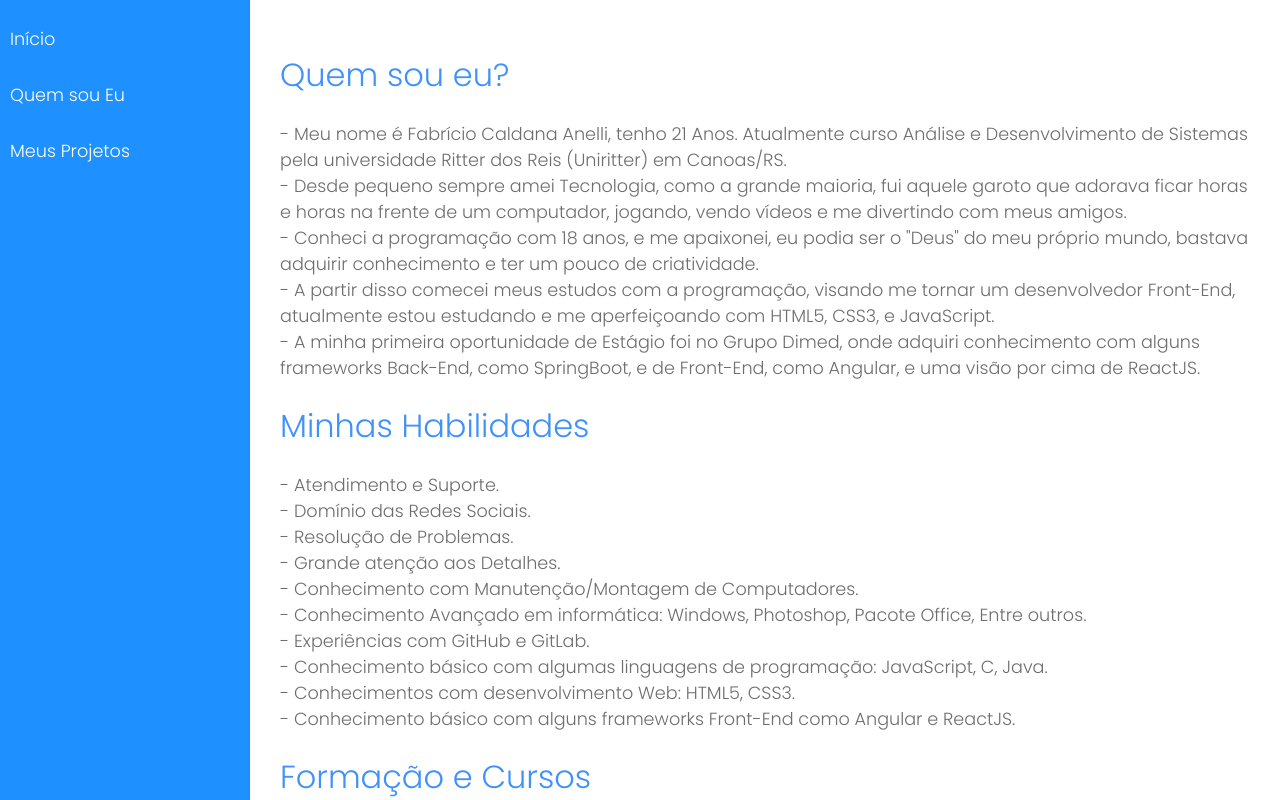
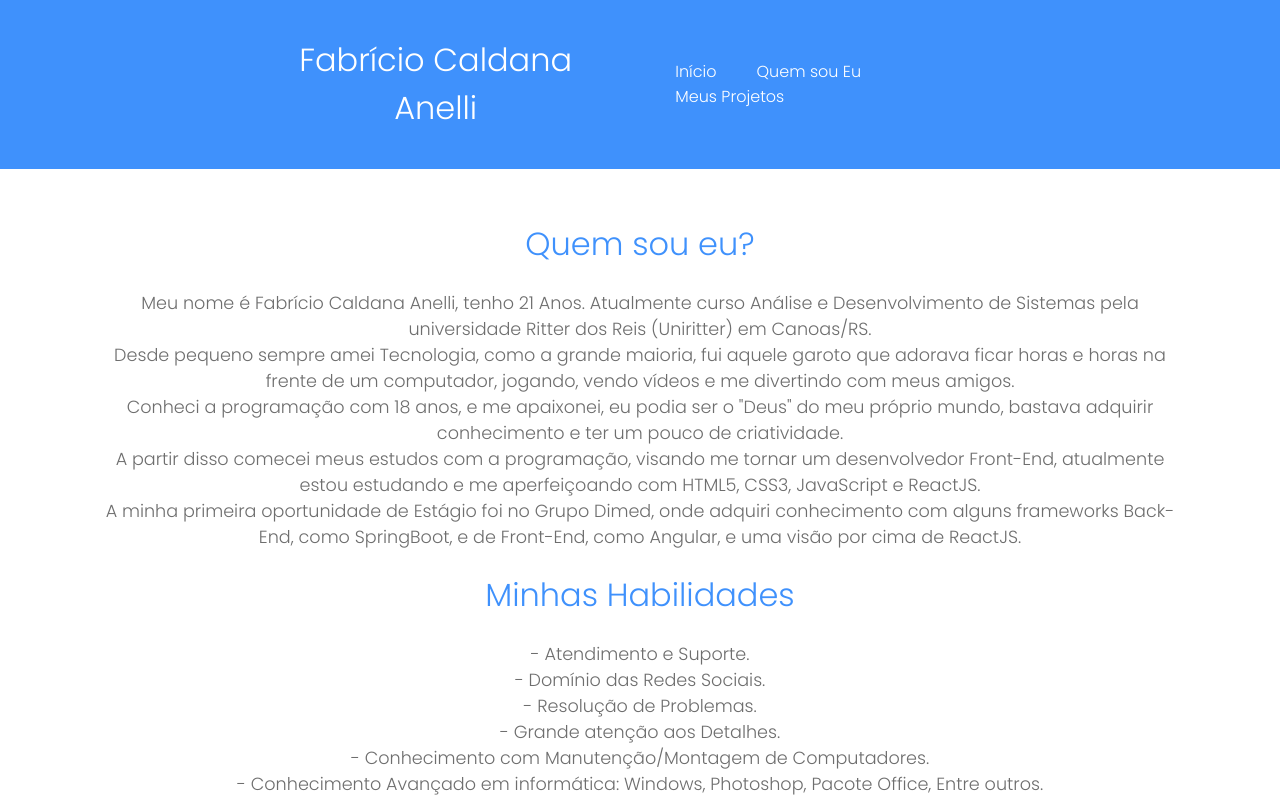
Before and after one commit to NcryScooby/PortfolioReact, a React (Create React App) app: page /about in a window 1280 px wide. Shown: the top 800 px of the page. Built offline with nearby package versions, Linux system fonts and the light colour scheme.

Commit message:
Alterações Visuais

```diff
--- a/src/components/layout/Content.css
+++ b/src/components/layout/Content.css
@@ -1,6 +1,4 @@
 .Content {
-    display: flex;
-    flex: 1;
     background-color: #ffffff;
     padding: 30px;
 }
--- a/src/components/layout/Menu.css
+++ b/src/components/layout/Menu.css
@@ -1,34 +1,26 @@
-.Menu {
+header {
   display: flex;
-    flex-basis: 250px;
-    background-color: #1e90ff;
-    height: 1250px;
+  justify-content: center;
+  align-items: center;
+  padding: 15px 20%;
+  background-color: #3f91fc;
 }
 
-.Menu nav {
-    flex: 1;
+.nav__links {
+  list-style: none;
 }
 
-.Menu ul {
-    list-style: none;
-    padding: 0;
+.nav__links li {
+  display: inline-block;
+  padding: 0px 20px;
 }
 
-.Menu li {
-    display: flex;
-
+.nav__links li a {
+  color: #fff;
+  transition: all 0.3s ease 0s;
 }
 
-.Menu li a {
-    flex: 1;
-    padding: 10px;
-    margin-bottom: 10px;
-    text-decoration: none;
-    color: #fff;
-    font-size: 1.1rem;
-}
-
-.Menu li a:hover {
+.nav__links li a:hover {
   color: #6e6e6e;
 }
 
@@ -38,9 +30,15 @@
 
 ::-webkit-scrollbar {
   width: 15px;
-    background: #F4F4F4;
+  background: #f4f4f4;
 }
 
 ::-webkit-scrollbar-thumb {
   background: #a5a5a5;
 }
+
+.Menu .nome h1{
+    display: flex;
+    justify-content: flex-start;
+    color: #fff;
+}
--- a/src/components/layout/Menu.jsx
+++ b/src/components/layout/Menu.jsx
@@ -4,9 +4,13 @@ import "./Menu.css";
 import { Link } from "react-router-dom";
 
 const Menu = (props) => (
-  <aside className="Menu">
+  <header className="Menu">
+    <div className="nome">
+      <h1>Fabrício Caldana Anelli</h1>
+    </div>
+
     <nav>
-      <ul>
+      <ul className="nav__links">
         <li>
           <Link to="/">Início</Link>
         </li>
@@ -18,7 +22,8 @@ const Menu = (props) => (
         </li>
       </ul>
     </nav>
-  </aside>
+
+  </header>
 );
 
 export default Menu;
--- a/src/views/App.css
+++ /dev/null
@@ -1,4 +0,0 @@
-.App {
-    display: flex;
-    height: 100vh;
-}
--- a/src/views/App.jsx
+++ b/src/views/App.jsx
@@ -1,5 +1,4 @@
 import React from "react";
-import "./App.css";
 import { BrowserRouter as Router } from "react-router-dom";
 
 import Menu from "../components/layout/Menu";
--- a/src/views/menu/About.jsx
+++ b/src/views/menu/About.jsx
@@ -5,15 +5,15 @@ const About = (props) => (
 
     <h1>Quem sou eu?</h1>
 
-    <p>- Meu nome é Fabrício Caldana Anelli, tenho 21 Anos. Atualmente curso Análise e Desenvolvimento de Sistemas pela   universidade Ritter dos Reis (Uniritter) em Canoas/RS.<br/>
-      - Desde pequeno sempre amei Tecnologia, como a grande maioria, fui aquele garoto
+    <p>Meu nome é Fabrício Caldana Anelli, tenho 21 Anos. Atualmente curso Análise e Desenvolvimento de Sistemas pela   universidade Ritter dos Reis (Uniritter) em Canoas/RS.<br/>
+    Desde pequeno sempre amei Tecnologia, como a grande maioria, fui aquele garoto
       que adorava ficar horas e horas na frente de um computador, jogando, vendo vídeos e me divertindo com meus
       amigos.<br/>
-      - Conheci a programação com 18 anos, e me apaixonei, eu podia ser o "Deus" do meu próprio mundo,
+    Conheci a programação com 18 anos, e me apaixonei, eu podia ser o "Deus" do meu próprio mundo,
       bastava adquirir conhecimento e ter um pouco de criatividade.<br/>
-      - A partir disso comecei meus estudos com a programação, visando me tornar um desenvolvedor Front-End, atualmente estou estudando e me aperfeiçoando com
-      HTML5, CSS3, e JavaScript. <br/>
-      - A minha primeira oportunidade de Estágio foi no Grupo Dimed, onde adquiri
+    A partir disso comecei meus estudos com a programação, visando me tornar um desenvolvedor Front-End, atualmente estou estudando e me aperfeiçoando com
+      HTML5, CSS3, JavaScript e ReactJS. <br/>
+    A minha primeira oportunidade de Estágio foi no Grupo Dimed, onde adquiri
       conhecimento com alguns frameworks Back-End, como SpringBoot, e de Front-End, como Angular, e uma visão por
       cima de ReactJS.
       </p>
--- a/src/views/menu/Home.css
+++ b/src/views/menu/Home.css
@@ -3,6 +3,7 @@ h1 {
     font-size: 2rem;
     font-weight: 300;
     color: #3f91fc;
+    text-align: center;
 }
 
 p {
@@ -10,6 +11,10 @@ p {
     font-size: 1.1rem;
     font-weight: 300;
     color: #6e6e6e;
+    text-align: center;
+    margin-left: auto;
+    margin-right: auto;
+    width: 90%;
 }
 
 a{
```
Lines whose indentation alone changed are shown as unchanged.
